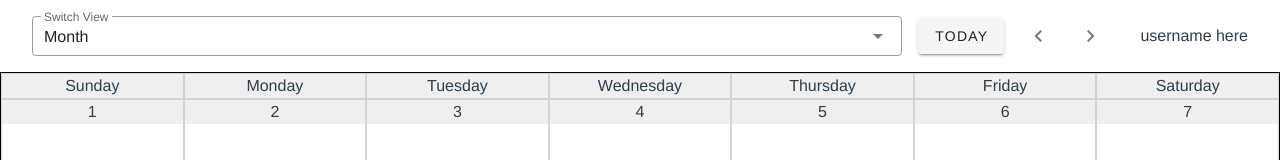
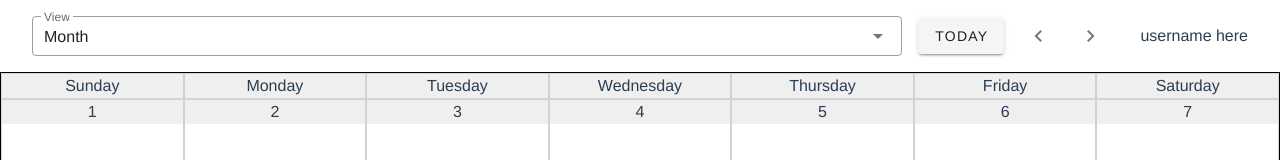
Before and after one commit to cmsc495-group5-1/calendar-frontend, a Vue app: page / in a window 1280 px wide. Shown: the top 160 px of the page. Built offline with nearby package versions, Linux system fonts and the light colour scheme; what vuetify-datetime-picker would draw is missing.

Commit message:
Update wording for view selector

```diff
--- a/src/App.vue
+++ b/src/App.vue
@@ -1,7 +1,7 @@
 <template>
   <VApp id="app">
     <div class="header">
-      <VSelect :items="viewTypeItems" label="Switch View" dense outlined hide-details class="fit-content" v-model="currentViewType">
+      <VSelect :items="viewTypeItems" label="View" dense outlined hide-details class="fit-content" v-model="currentViewType">
 
       </VSelect>
       <VBtn @click="navigateToToday">Today</VBtn>
```
